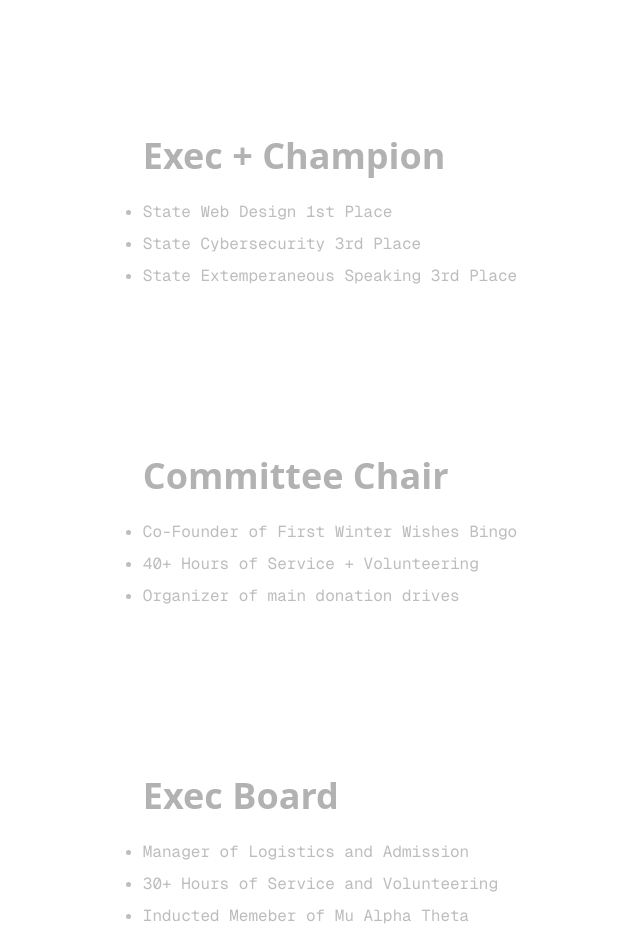
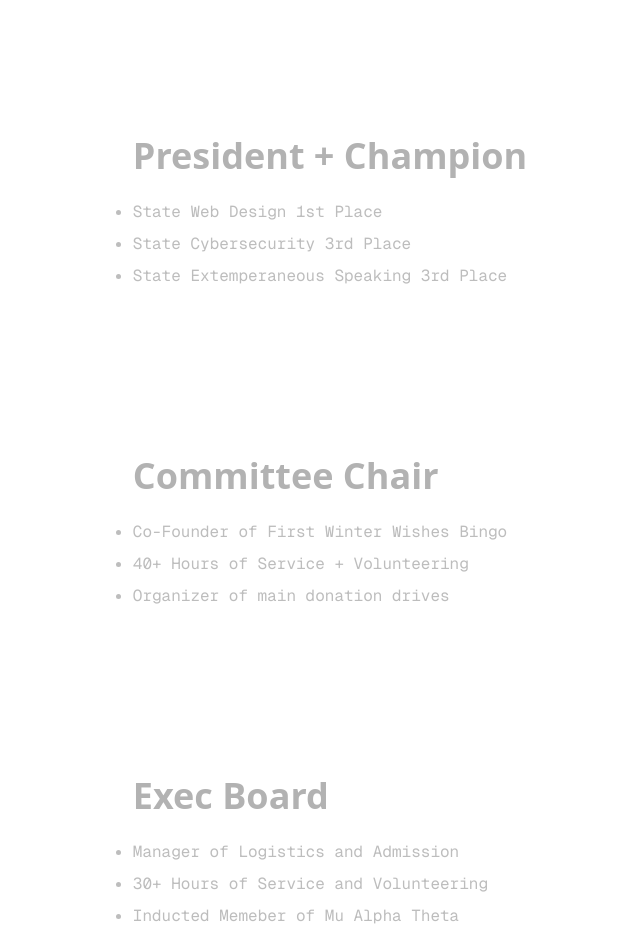
Before and after one commit to TheWiseGhost/Portfolio, a Next.js app: page / in a window 1280 px wide. Shown: the part 7440-8373 px from the top of the page, without its empty margins (98-738 px from the left). Built offline with nearby package versions, Linux system fonts and the light colour scheme.

Commit message:
Add new skills exec role - president

```diff
--- a/src/components/clubs/StickyScroll.jsx
+++ b/src/components/clubs/StickyScroll.jsx
@@ -66,7 +66,7 @@ export const StickyScroll = () => {
       ),
     },
     {
-      title: "Exec + Champion",
+      title: "President + Champion",
       description: (
         <ul className="list-disc space-y-2">
           <li className="font-gm text-base text-neutral-800">
```
